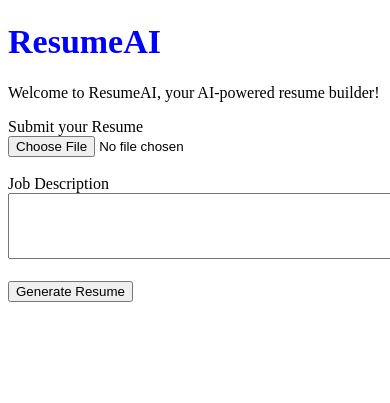
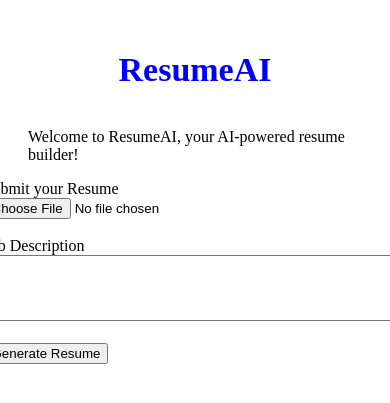
Before and after one commit to AreebaAliSiddiqui/ResumeAI, a Flask app: page / in a window 390 px wide; the page is wider, and only the part inside the window is pictured. Shown: the top 403 px of that part. Run offline with Flask 3, Linux system fonts and the light colour scheme.

Commit message:
Create responsive layout container

```diff
--- a/static/site.css
+++ b/static/site.css
@@ -1,3 +1,14 @@
+body {
+    display: flex;
+    flex-direction: column;
+    align-items: center;
+    padding: 20px;
+}
+
+.container {
+    max-width: 800px;
+    width: 100%;
+}
 h1 {
     color: blue;
     font-size: 34px;
```
